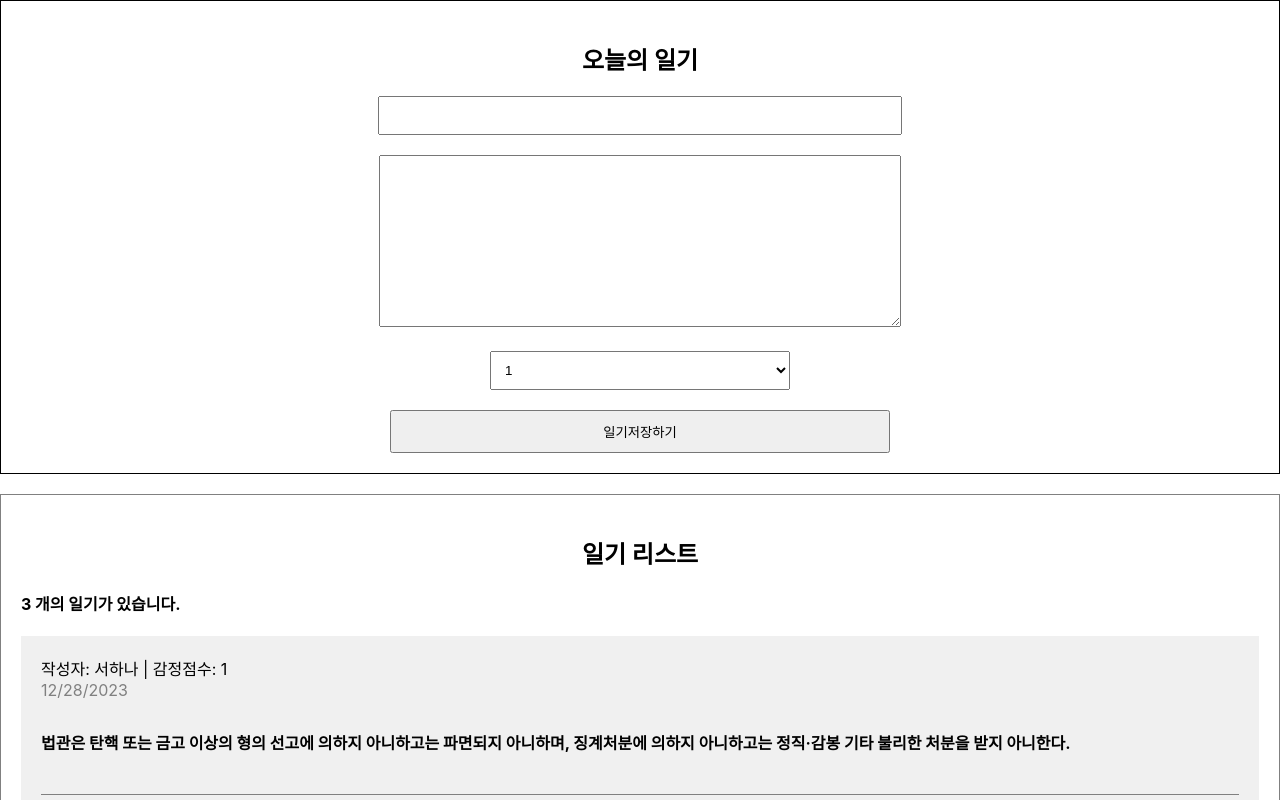
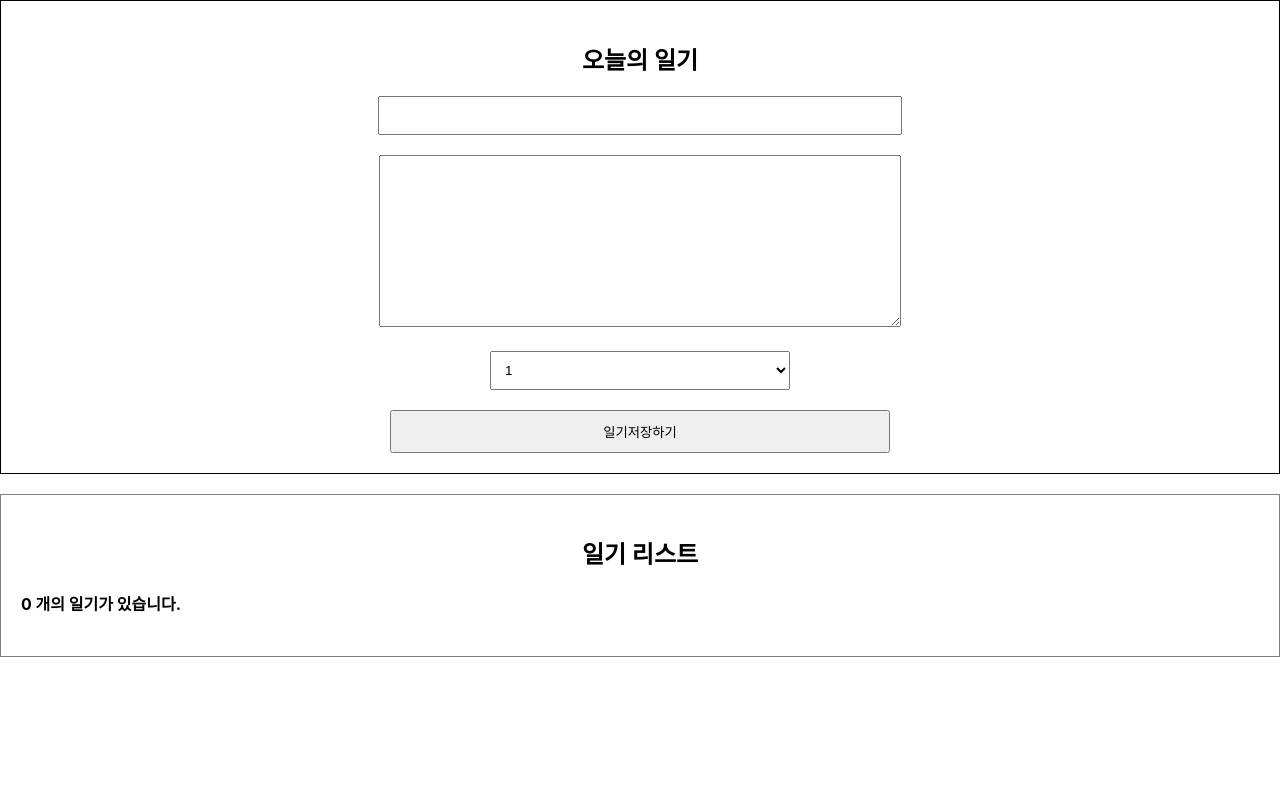
Before and after one commit to hlion17/React_prac, a React (Create React App) app: page / in a window 1280 px wide. Shown: the top 800 px of the page. Built offline with nearby package versions, Linux system fonts and the light colour scheme.

Commit message:
how to communicate with components using prop in react

```diff
--- a/src/App.js
+++ b/src/App.js
@@ -1,36 +1,57 @@
-import './App.css';
+import "./App.css";
+import { useRef, useState } from "react";
 import DiaryEditor from "./DiaryEditor";
 import DiaryList from "./DiaryList";
 
-const dummyList = [
-    {
-        id: 1,
-        author: '서하나',
-        content: '법관은 탄핵 또는 금고 이상의 형의 선고에 의하지 아니하고는 파면되지 아니하며, 징계처분에 의하지 아니하고는 정직·감봉 기타 불리한 처분을 받지 아니한다.',
-        emotion: 1,
-        created_date: new Date().getTime(),
-    },
-    {
-        id: 2,
-        author: '임푸름',
-        content: '모든 국민은 그 보호하는 자녀에게 적어도 초등교육과 법률이 정하는 교육을 받게 할 의무를 진다. 여자의 근로는 특별한 보호를 받으며, 고용·임금 및 근로조건에 있어서 부당한 차별을 받지 아니한다.',
-        emotion: 2,
-        created_date: new Date().getTime(),
-    },
-    {
-        id: 3,
-        author: '정새론',
-        content: '국회의원과 정부는 법률안을 제출할 수 있다. 헌법재판소의 장은 국회의 동의를 얻어 재판관중에서 대통령이 임명한다. 교육의 자주성·전문성·정치적 중립성 및 대학의 자율성은 법률이 정하는 바에 의하여 보장된다.',
-        emotion: 3,
-        created_date: new Date().getTime(),
-    },
-]
+// const dummyList = [
+//   {
+//     id: 1,
+//     author: "서하나",
+//     content:
+//       "법관은 탄핵 또는 금고 이상의 형의 선고에 의하지 아니하고는 파면되지 아니하며, 징계처분에 의하지 아니하고는 정직·감봉 기타 불리한 처분을 받지 아니한다.",
+//     emotion: 1,
+//     created_date: new Date().getTime(),
+//   },
+//   {
+//     id: 2,
+//     author: "임푸름",
+//     content:
+//       "모든 국민은 그 보호하는 자녀에게 적어도 초등교육과 법률이 정하는 교육을 받게 할 의무를 진다. 여자의 근로는 특별한 보호를 받으며, 고용·임금 및 근로조건에 있어서 부당한 차별을 받지 아니한다.",
+//     emotion: 2,
+//     created_date: new Date().getTime(),
+//   },
+//   {
+//     id: 3,
+//     author: "정새론",
+//     content:
+//       "국회의원과 정부는 법률안을 제출할 수 있다. 헌법재판소의 장은 국회의 동의를 얻어 재판관중에서 대통령이 임명한다. 교육의 자주성·전문성·정치적 중립성 및 대학의 자율성은 법률이 정하는 바에 의하여 보장된다.",
+//     emotion: 3,
+//     created_date: new Date().getTime(),
+//   },
+// ];
 
 function App() {
+  const [data, setData] = useState([]);
+
+  const dataId = useRef(0);
+
+  const onCreate = (author, content, emotion) => {
+    const created_date = new Date().getTime();
+    const newItem = {
+      author,
+      content,
+      emotion,
+      created_date,
+      id: dataId.current,
+    };
+    dataId.current += 1;
+    setData([newItem, ...data]);
+  };
+
   return (
     <div className="App">
-        <DiaryEditor/>
-        <DiaryList diaryList={dummyList} />
+      <DiaryEditor onCreate={onCreate} />
+      <DiaryList diaryList={data} />
     </div>
   );
 }
--- a/src/DiaryEditor.js
+++ b/src/DiaryEditor.js
@@ -1,15 +1,14 @@
 import { useState, useRef } from "react";
 
-const DiaryEditor = () => {
-
+const DiaryEditor = ({ onCreate }) => {
   /**
    * React States
    */
   const [diary, setDiary] = useState({
-        author: '',
-        content: '',
+    author: "",
+    content: "",
     emotion: 1,
-    })
+  });
 
   /**
    * React DOM Refs
@@ -27,29 +26,30 @@ const DiaryEditor = () => {
       setDiary({
         ...diary,
         [e.target.name]: e.target.value,
-            })
+      });
     },
     save: (e) => {
       if (!validateInput()) return;
-            alert('저장성공');
-            console.log(diary);
+      onCreate(diary.author, diary.content, diary.emotion);
+      alert("저장성공");
+      setDiary({ author: "", content: "", emotion: 1 });
     },
-    }
+  };
 
   const StyleHandler = {
     warnStyle: (e) => {
       e.current.focus();
-            e.current.classList.add('warn');
+      e.current.classList.add("warn");
     },
     resetStyle: (e) => {
-            e.current.classList.remove('warn');
+      e.current.classList.remove("warn");
     },
     resetStyleAll: (elements) => {
       for (const element of elements) {
-                element.current.classList.remove('warn');
+        element.current.classList.remove("warn");
       }
-        }
-    }
+    },
+  };
 
   /**
    * Functions
@@ -70,19 +70,33 @@ const DiaryEditor = () => {
 
     StyleHandler.resetStyleAll([authorInput, contentInput]);
     return true;
-    }
+  };
 
   return (
-        <div className='DiaryEditor'>
+    <div className="DiaryEditor">
       <h2>오늘의 일기</h2>
       <div>
-                <input name='author' ref={authorInput} value={diary.author} onChange={StateHandler.setValue}/>
+        <input
+          name="author"
+          ref={authorInput}
+          value={diary.author}
+          onChange={StateHandler.setValue}
+        />
       </div>
       <div>
-                <textarea name='content' ref={contentInput} value={diary.content} onChange={StateHandler.setValue}></textarea>
+        <textarea
+          name="content"
+          ref={contentInput}
+          value={diary.content}
+          onChange={StateHandler.setValue}
+        ></textarea>
       </div>
       <div>
-                <select name='emotion' value={diary.emotion} onChange={StateHandler.setValue}>
+        <select
+          name="emotion"
+          value={diary.emotion}
+          onChange={StateHandler.setValue}
+        >
           <option value={1}>1</option>
           <option value={2}>2</option>
           <option value={3}>3</option>
```
Lines whose indentation alone changed are shown as unchanged.
